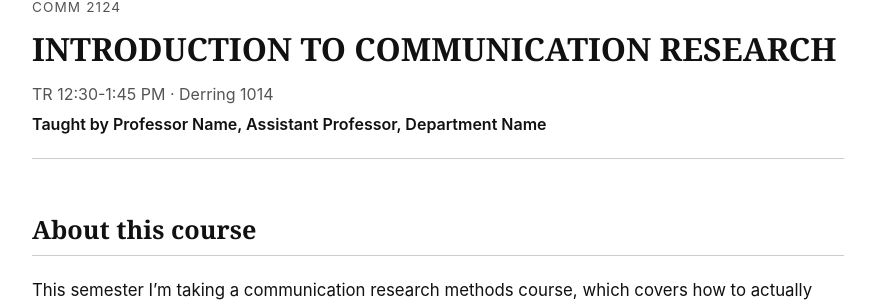
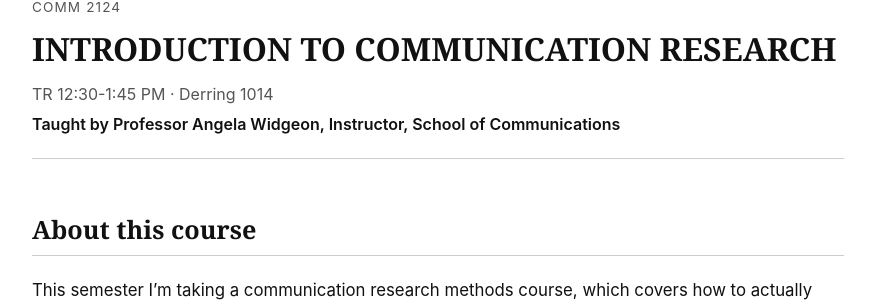
Before and after one commit to LilyS05/myawesomesemester, a Jekyll site: the page built from _courses/course-04.md, in a window 1280 px wide. Shown: the part 170-477 px from the top of the page, without its empty margins (202-1077 px from the left). Built offline with Jekyll 4.4.1, drawn with Linux system fonts in a browser that asks for light colours.

Commit message:
Update instructor details for course 04

```diff
--- a/_courses/course-04.md
+++ b/_courses/course-04.md
@@ -4,9 +4,9 @@ course_code: "COMM 2124"
 course_title: "INTRODUCTION TO COMMUNICATION RESEARCH"
 meeting_time: "TR 12:30-1:45 PM"
 location: "Derring 1014"
-instructor_name: "Professor Name"
-instructor_title: "Assistant Professor"
-instructor_department: "Department Name"
+instructor_name: "Professor Angela Widgeon"
+instructor_title: "Instructor"
+instructor_department: "School of Communications"
 ---
 
 ## About this course
```
